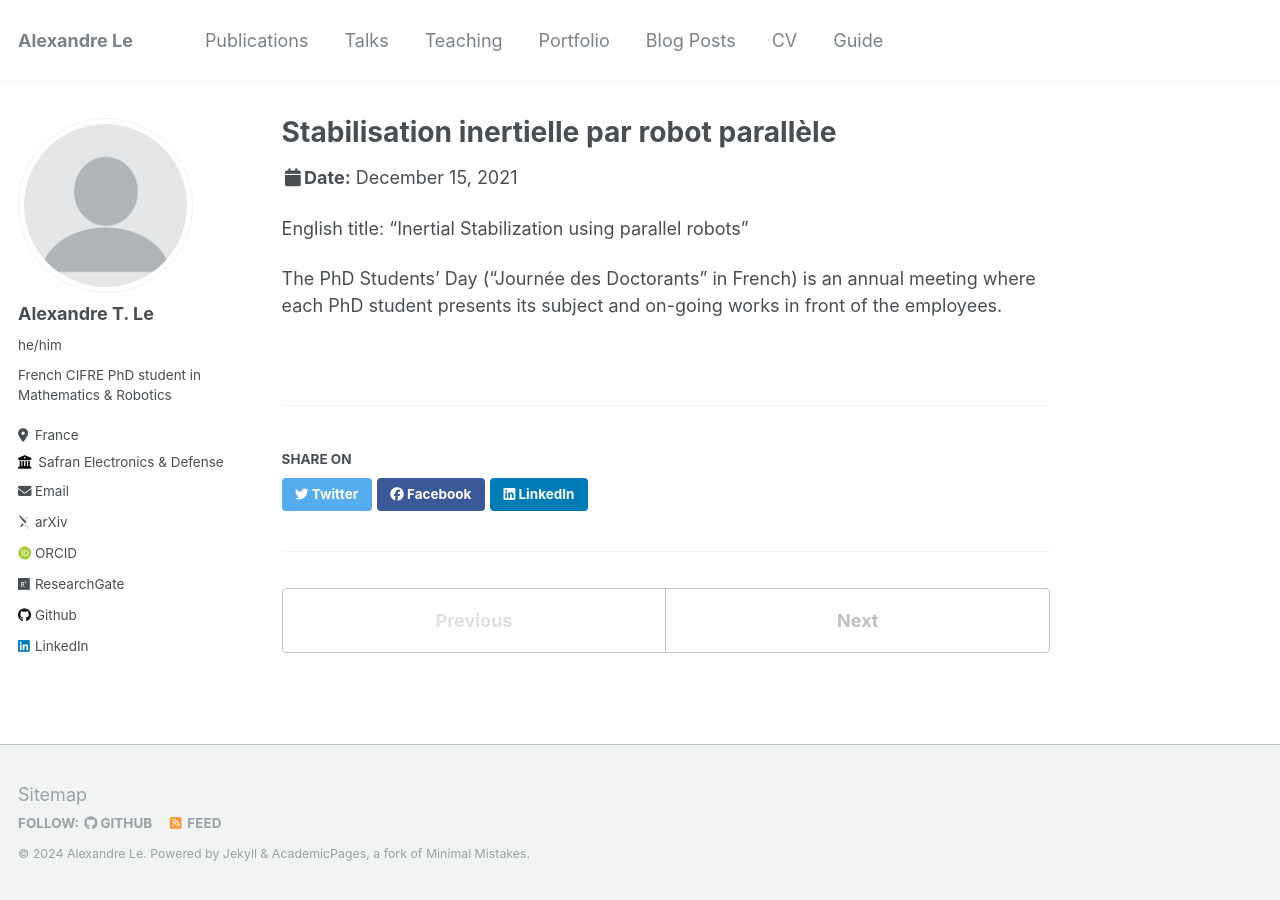
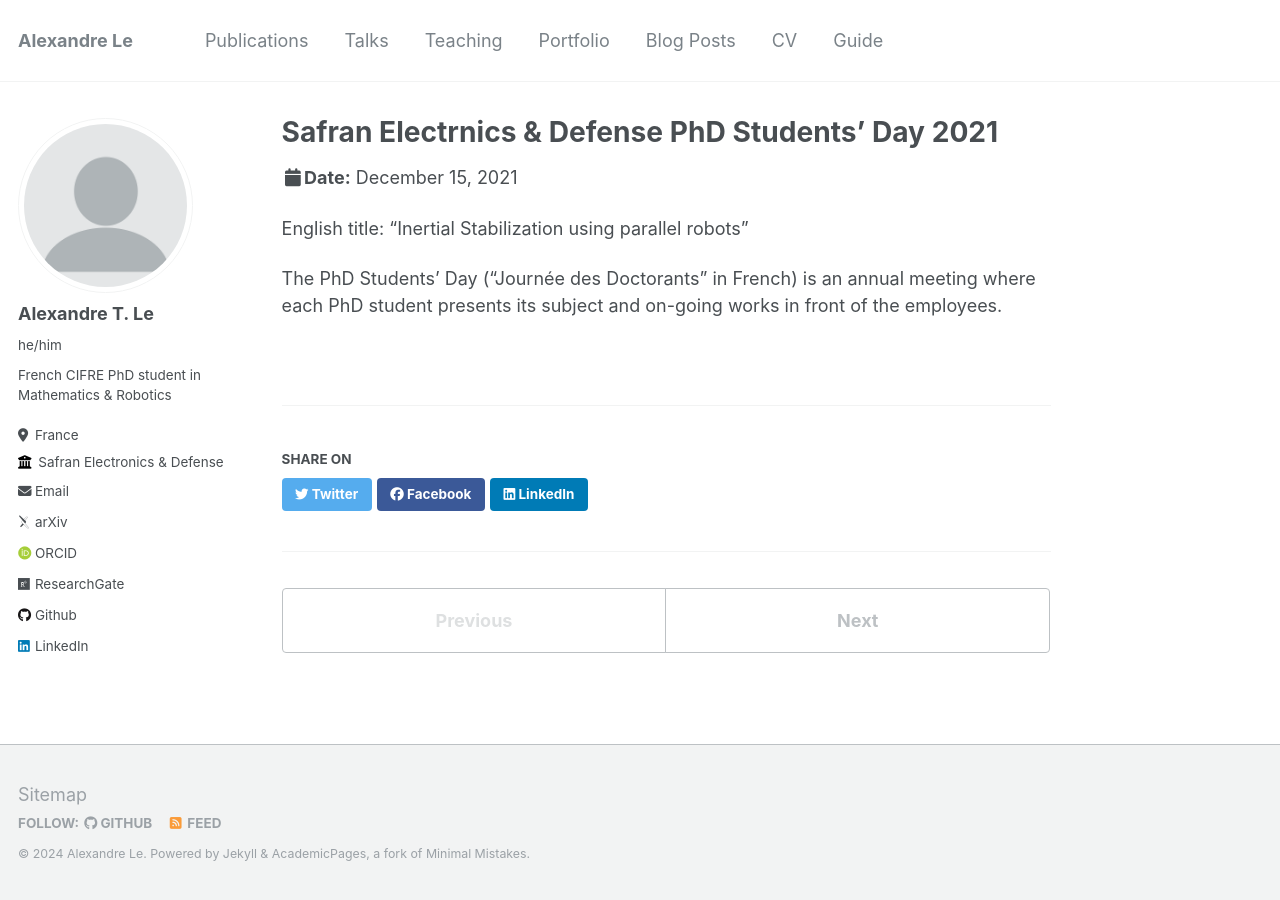
Before and after one commit to alexandre-tle/alexandre-tle.github.io, a Jekyll site: the page built from _talks/2021-12-15-JDD.md, in a window 1280 px wide. Built offline with Jekyll 4.4.1, drawn with Linux system fonts in a browser that asks for light colours; some web fonts are replaced.

Commit message:
Update 2021-12-15-JDD.md

```diff
--- a/_talks/2021-12-15-JDD.md
+++ b/_talks/2021-12-15-JDD.md
@@ -1,5 +1,5 @@
 ---
-title: "Stabilisation inertielle par robot parallèle"
+title: "Safran Electrnics & Defense PhD Students' Day 2021"
 collection: talks
 type: "Talk [FR]"
 permalink:
```
